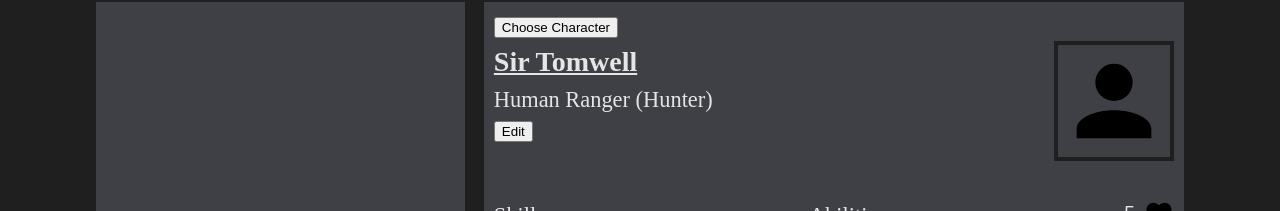
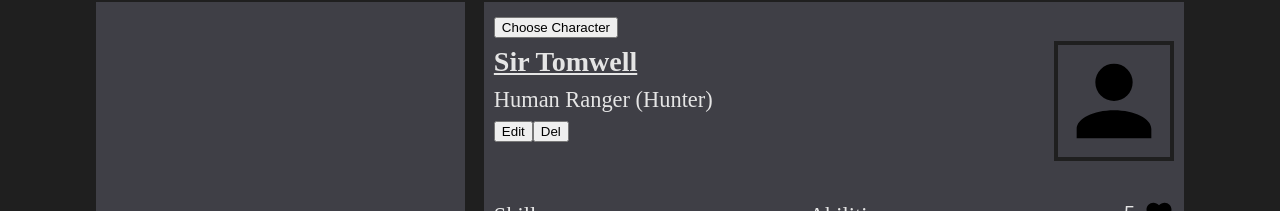
Before and after one commit to gemini-mastiff/heroic-tales-app, a React (Vite) app: page / in a window 1280 px wide. Shown: the part 96-307 px from the top of the page. Built offline with nearby package versions, Linux system fonts and the light colour scheme; a web font is replaced by a local one.

Commit message:
feat: add dialog to confirm if user wants to delete char

```diff
--- a/src/components/CharSheet.jsx
+++ b/src/components/CharSheet.jsx
@@ -12,6 +12,7 @@ export default function CharSheet({
   handleSkill,
   skillTotal,
   setEditChar,
+  setDelChar,
 }) {
   const [isOpen, setIsOpen] = useState(false);
   const disableSkills = skillTotal >= 6;
@@ -28,6 +29,7 @@ export default function CharSheet({
           <CharName>{char.name}</CharName>
           <CharHeading>{`${char.race} ${char.class} (${char.subclass})`}</CharHeading>
           <button onClick={() => setEditChar(true)}>Edit</button>
+          <button onClick={() => setDelChar(true)}>Del</button>
         </div>
         <CharImg src={char.img ? char.img : noImgSvg} alt="" />
       </CharHeader>
--- a/src/components/Main.jsx
+++ b/src/components/Main.jsx
@@ -68,6 +68,7 @@ export default function Main() {
   const [charArr, setCharArr] = useState(getCharArr());
   const [currChar, setCurrChar] = useState(getCurrChar());
   const [editChar, setEditChar] = useState(false);
+  const [delChar, setDelChar] = useState(false);
   const [results, setResults] = useState(false);
   const [rollLog, setRollLog] = useState([]);
 
@@ -154,6 +155,9 @@ export default function Main() {
     );
     setEditChar(false);
   };
+  const handleCharDel = (id) => {
+    setCharArr(charArr.filter((char) => char.id !== id));
+  };
 
   console.log(charArr);
 
@@ -177,6 +181,7 @@ export default function Main() {
                 handleSkill={handleSkill}
                 skillTotal={skillTotal}
                 setEditChar={setEditChar}
+                setDelChar={setDelChar}
               />
             </CharSheetContainer>
             <DiceBox
@@ -190,6 +195,11 @@ export default function Main() {
         </GameGrid>
         <DialogModal isOpen={editChar} onClose={setEditChar}>
           <EditCharForm char={charArr[currChar]} onSubmit={handleCharEdit} />
+        </DialogModal>
+        <DialogModal isOpen={delChar} onClose={setDelChar}>
+          <p>Are you sure you want to delete {charArr[currChar].name}?</p>
+          <button onClick={() => setDelChar(false)}>No</button>
+          <button>Yes, I'm sure</button>
         </DialogModal>
       </WidthContainer>
     </MainStyled>
```
